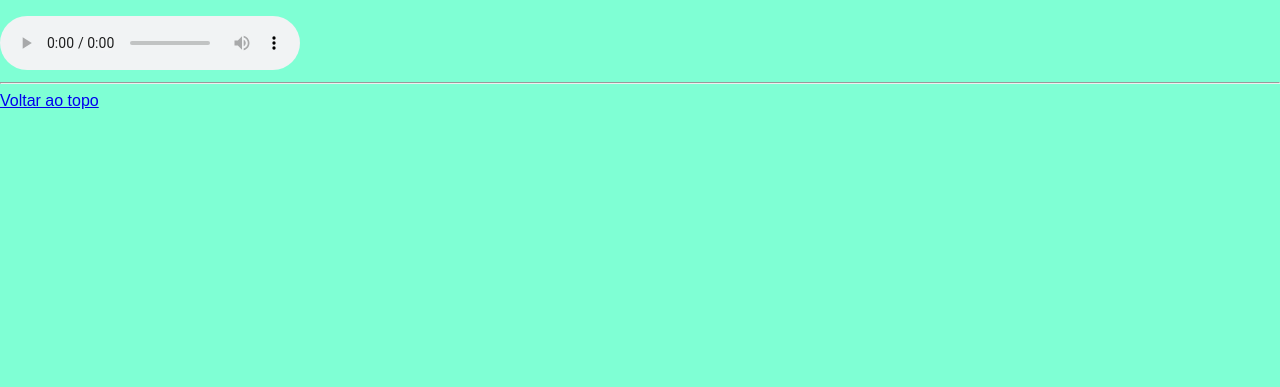
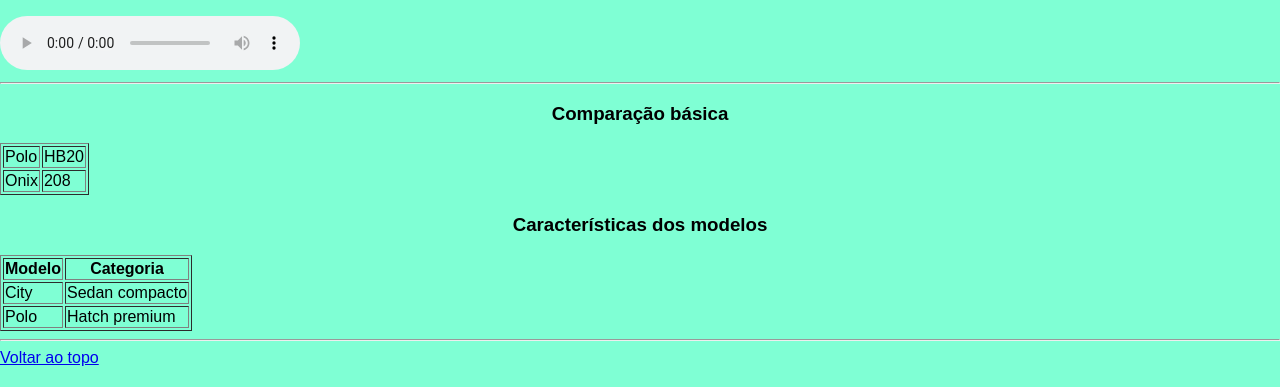
Before and after one commit to HugoJoffely/projetodeinterface1bimestre, a plain HTML site: page Paginas/galeria.html in a window 1280 px wide. Shown: the part 1694-2081 px from the top of the page. Before the commit the page ends 1824 px from the top, so only its background shows below. Drawn offline with Linux system fonts and the light colour scheme.

Commit message:
Update galeria.html

```diff
--- a/Paginas/galeria.html
+++ b/Paginas/galeria.html
@@ -54,6 +54,41 @@ segurança e eficiência, sendo ótimas opções para quem busca qualidade e pra
     Áudio do motor
 </audio>
 <hr>
+<h3>Comparação básica</h3>
+
+<table border="1">
+    <tr>
+        <td>Polo</td>
+        <td>HB20</td>
+    </tr>
+
+    <tr>
+        <td>Onix</td>
+        <td>208</td>
+    </tr>
+
+</table>
+
+<h3>Características dos modelos</h3>
+
+<table border="1">
+    <tr>
+        <th>Modelo</th>
+        <th>Categoria</th>
+    </tr>
+
+    <tr>
+        <td>City</td>
+        <td>Sedan compacto</td>
+    </tr>
+
+    <tr>
+        <td>Polo</td>
+        <td>Hatch premium</td>
+    </tr>
+
+</table>
+<hr>
 <a href="#ancora1">Voltar ao topo</a>
 </body>
 </html>
```
